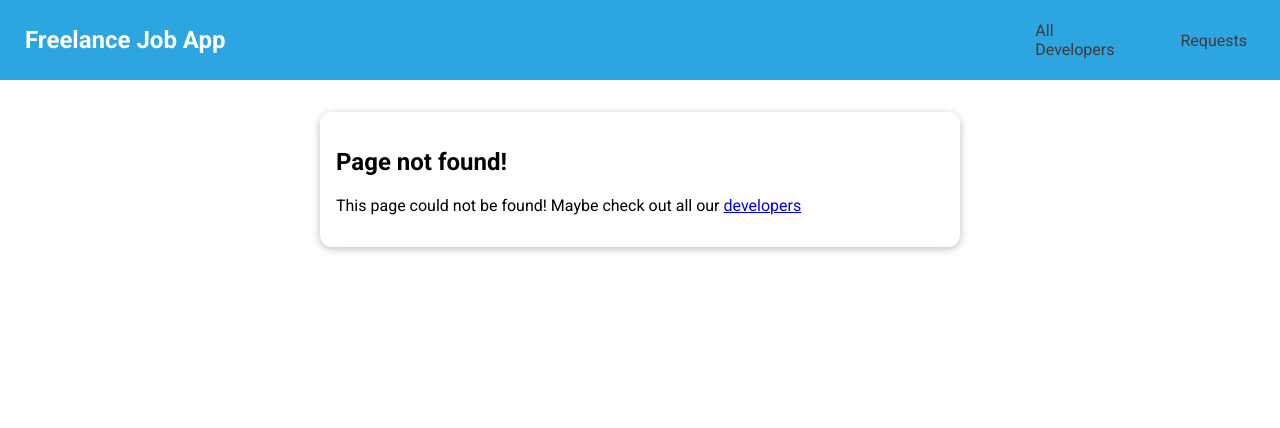
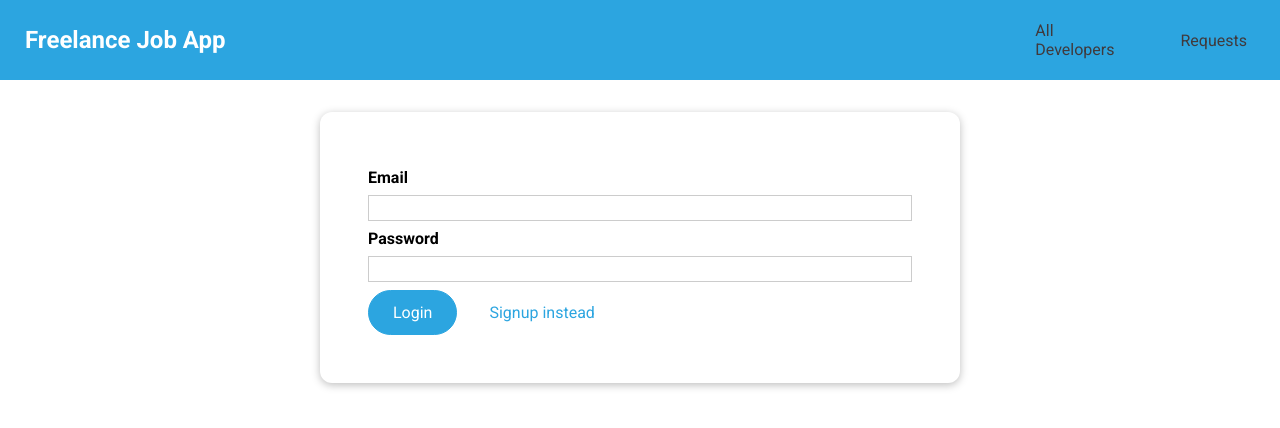
Before and after one commit to drummer-Yurii/vue-freelance, a Vue app: page /auth in a window 1280 px wide. Before the commit this address had no page. Shown: the top 428 px of the page. Built offline with nearby package versions, Linux system fonts and the light colour scheme.

Commit message:
create UserAuth component. form for login & signup

```diff
--- /dev/null
+++ b/src/pages/Auth/UserAuth.vue
@@ -0,0 +1,94 @@
+<template>
+  <BaseCard>
+    <form @submit.prevent="submitForm">
+      <div class="form-control">
+        <label for="email">Email</label>
+        <input type="email" id="email" v-model.trim="email" />
+      </div>
+      <div class="form-control">
+        <label for="password">Password</label>
+        <input type="password" id="password" v-model.trim="password" />
+      </div>
+      <BaseButton>{{ submitButtonCaption }}</BaseButton>
+      <BaseButton type="button" mode="flat" @click="switchAuthMode">{{ switchModeButtonCaption }}</BaseButton>
+    </form>
+  </BaseCard>
+</template>
+
+<script>
+import BaseButton from '../components/ui/BaseButton';
+import BaseCard from '../components/ui/BaseCard';
+export default {
+  components: {
+    BaseButton,
+    BaseCard,
+  },
+  name: 'UserAuth',
+  data() {
+    return {
+      email: '',
+      password: '',
+      formIsValid: false,
+      mode: 'Login',
+    };
+  },
+  methods: {
+    submitForm() {
+      this.formIsValid = true;
+      if (this.email === '' || this.email.includes('@') || this.password.length < 6) {
+        this.formIsValid = false;
+        return;
+      }
+    },
+    switchAuthMode() {
+      if (this.mode === 'Login') {
+        this.mode = 'Signup';
+      } else {
+        this.mode = 'Login';
+      }
+    },
+  },
+  computed: {
+    submitButtonCaption() {
+      if (this.mode === 'Login') {
+        return 'Login';
+      } else {
+        return 'Signup';
+      }
+    },
+    switchModeButtonCaption() {
+      if (this.mode === 'Login') {
+        return 'Signup instead';
+      } else {
+        return 'Login instead';
+      }
+    },
+  },
+};
+</script>
+
+<style scoped>
+form {
+  margin: 1rem;
+  padding: 1rem;
+}
+
+.form-control {
+  margin: 0.5rem 0;
+}
+
+label {
+  font-weight: bold;
+  margin-bottom: 0.5rem;
+  display: block;
+}
+
+input,
+textarea {
+  display: block;
+  width: 100%;
+  font: inherit;
+  border: 1px solid #ccc;
+  padding: 0.15rem;
+}
+</style>
--- a/src/pages/components/ui/BaseButton.vue
+++ b/src/pages/components/ui/BaseButton.vue
@@ -22,9 +22,9 @@
       default: false,
     },
     to: {
-      type: Boolean,
+      type: String,
       required: false,
-      default: false,
+      default: null,
     },
   },
 };
--- a/src/router.js
+++ b/src/router.js
@@ -5,6 +5,7 @@
 import DevRegistration from '@/pages/devs/DevRegistration';
 import RequestsReceived from '@/pages/requests/RequestsReceived';
 import NotFound from '@/pages/NotFound';
+import UserAuth from './pages/Auth/UserAuth.vue';
 
 const router = createRouter({
   history: createWebHistory(),
@@ -19,6 +20,7 @@
     },
     { path: '/register', component: DevRegistration },
     { path: '/requests', component: RequestsReceived },
+    { path: '/auth', component: UserAuth },
     { path: '/:notFound(.*)', component: NotFound },
   ],
 });
```
